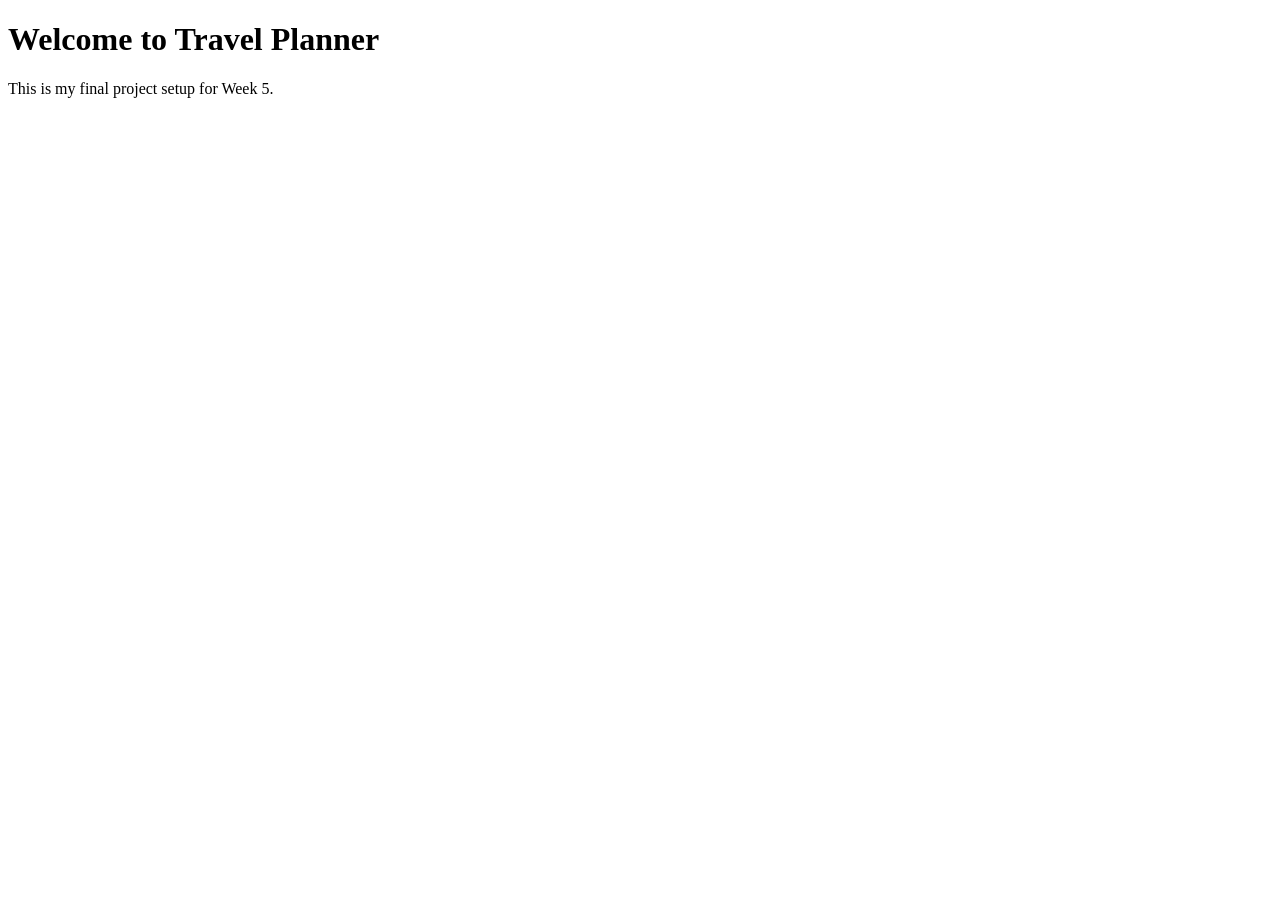
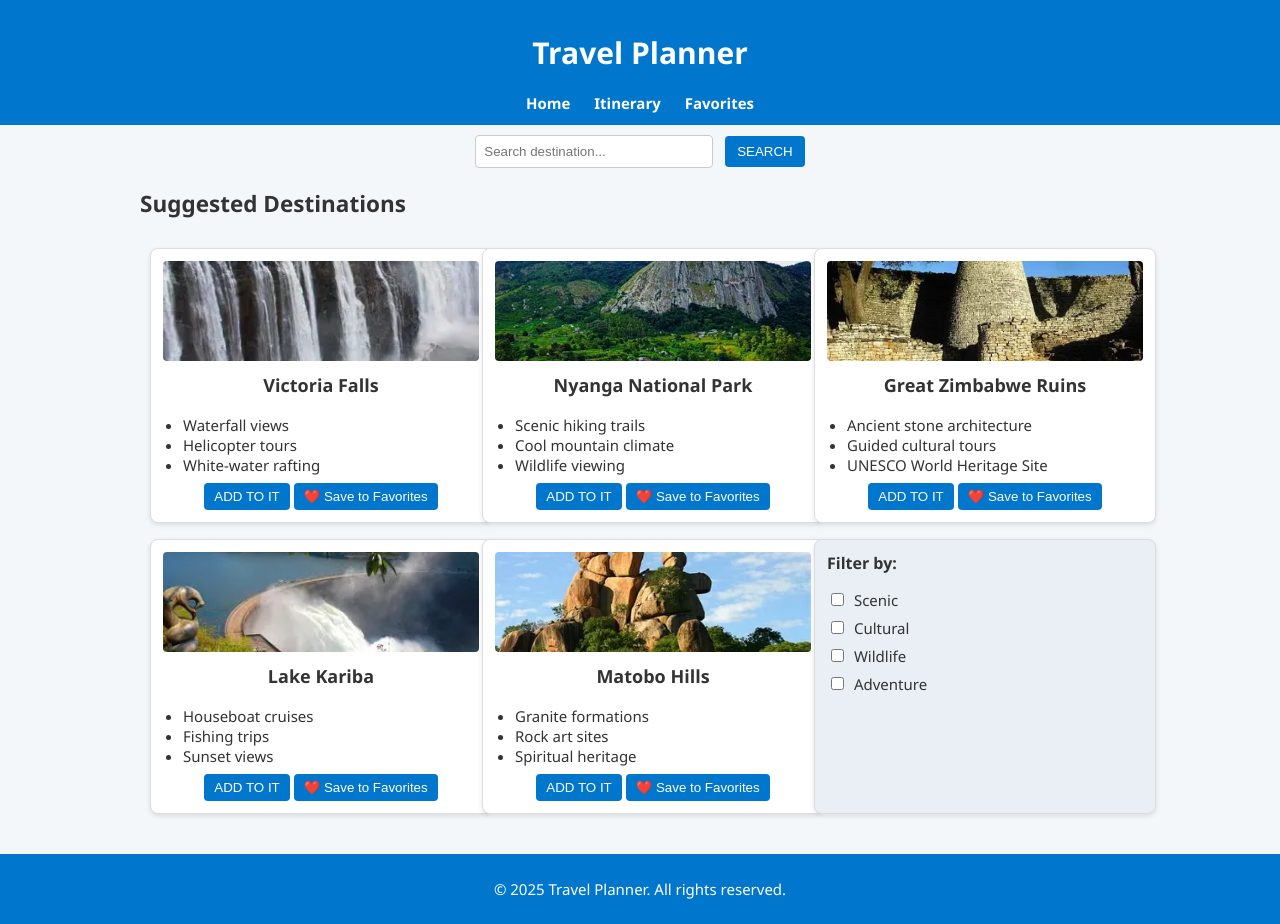
Before and after one commit to salemking22/travel-planner-finalle, a plain HTML site: page index.html in a window 1280 px wide. Before the commit the page ends 800 px from the top, so only its background shows below. Drawn offline with Linux system fonts and the light colour scheme.

Commit message:
W06 Final Project: Added search/filter logic, dynamic map markers, and favorites polish

```diff
--- a/index.html
+++ b/index.html
@@ -4,9 +4,108 @@
   <meta charset="UTF-8" />
   <meta name="viewport" content="width=device-width, initial-scale=1.0" />
   <title>Travel Planner</title>
+  <link rel="stylesheet" href="styles.css" />
 </head>
 <body>
-  <h1>Welcome to Travel Planner</h1>
-  <p>This is my final project setup for Week 5.</p>
+  <header>
+    <h1>Travel Planner</h1>
+    <nav>
+      <a href="index.html">Home</a>
+      <a href="itinerary.html">Itinerary</a>
+      <a href="favorites.html">Favorites</a>
+    </nav>
+  </header>
+
+  <main>
+    <section class="search-section">
+      <input type="text" id="searchInput" placeholder="Search destination..." />
+      <button onclick="searchDestination()">SEARCH</button>
+      <p id="searchMessage"></p>
+    </section>
+
+    <h2 class="section-title">Suggested Destinations</h2>
+
+    <section class="destination-grid">
+      <!-- Destination Card: Victoria Falls -->
+      <div class="card" data-tags="scenic adventure">
+        <img src="images/victoria-falls.jpg" alt="Victoria Falls" class="destination-image" />
+        <h3>Victoria Falls</h3>
+        <ul>
+          <li>Waterfall views</li>
+          <li>Helicopter tours</li>
+          <li>White-water rafting</li>
+        </ul>
+        <button onclick="addToItinerary('Victoria Falls')">ADD TO IT</button>
+        <button onclick="saveToFavorites('Victoria Falls')">❤️ Save to Favorites</button>
+      </div>
+
+      <!-- Destination Card: Nyanga -->
+      <div class="card" data-tags="scenic wildlife">
+        <img src="images/nyanga.jpg" alt="Nyanga National Park" class="destination-image" />
+        <h3>Nyanga National Park</h3>
+        <ul>
+          <li>Scenic hiking trails</li>
+          <li>Cool mountain climate</li>
+          <li>Wildlife viewing</li>
+        </ul>
+        <button onclick="addToItinerary('Nyanga National Park')">ADD TO IT</button>
+        <button onclick="saveToFavorites('Nyanga National Park')">❤️ Save to Favorites</button>
+      </div>
+
+      <!-- Destination Card: Great Zimbabwe -->
+      <div class="card" data-tags="historic cultural">
+        <img src="images/great-zimbabwe.jpg" alt="Great Zimbabwe Ruins" class="destination-image" />
+        <h3>Great Zimbabwe Ruins</h3>
+        <ul>
+          <li>Ancient stone architecture</li>
+          <li>Guided cultural tours</li>
+          <li>UNESCO World Heritage Site</li>
+        </ul>
+        <button onclick="addToItinerary('Great Zimbabwe Ruins')">ADD TO IT</button>
+        <button onclick="saveToFavorites('Great Zimbabwe Ruins')">❤️ Save to Favorites</button>
+      </div>
+
+      <!-- Destination Card: Lake Kariba -->
+      <div class="card" data-tags="scenic adventure">
+        <img src="images/lake-kariba.jpg" alt="Lake Kariba" class="destination-image" />
+        <h3>Lake Kariba</h3>
+        <ul>
+          <li>Houseboat cruises</li>
+          <li>Fishing trips</li>
+          <li>Sunset views</li>
+        </ul>
+        <button onclick="addToItinerary('Lake Kariba')">ADD TO IT</button>
+        <button onclick="saveToFavorites('Lake Kariba')">❤️ Save to Favorites</button>
+      </div>
+
+      <!-- Destination Card: Matobo Hills -->
+      <div class="card" data-tags="scenic cultural">
+        <img src="images/matobo-hills.jpg" alt="Matobo Hills" class="destination-image" />
+        <h3>Matobo Hills</h3>
+        <ul>
+          <li>Granite formations</li>
+          <li>Rock art sites</li>
+          <li>Spiritual heritage</li>
+        </ul>
+        <button onclick="addToItinerary('Matobo Hills')">ADD TO IT</button>
+        <button onclick="saveToFavorites('Matobo Hills')">❤️ Save to Favorites</button>
+      </div>
+
+      <!-- Filters Card -->
+      <div class="card filters-card">
+        <h3>Filter by:</h3>
+        <label><input type="checkbox" name="scenic" /> Scenic</label>
+        <label><input type="checkbox" name="cultural" /> Cultural</label>
+        <label><input type="checkbox" name="wildlife" /> Wildlife</label>
+        <label><input type="checkbox" name="adventure" /> Adventure</label>
+      </div>
+    </section>
+  </main>
+
+  <footer>
+    <p>&copy; 2025 Travel Planner. All rights reserved.</p>
+  </footer>
+
+  <script src="script.js"></script>
 </body>
 </html>
--- a/script.js
+++ b/script.js
@@ -0,0 +1,72 @@
+// Search functionality
+function searchDestination() {
+  const input = document.getElementById("searchInput").value.trim().toLowerCase();
+  let resultsDiv = document.getElementById("results");
+
+  if (!resultsDiv) {
+    resultsDiv = document.createElement("div");
+    resultsDiv.id = "results";
+    document.querySelector(".search-section").appendChild(resultsDiv);
+  }
+
+  const message = input
+    ? `Searching for travel info about <strong>${input}</strong>...`
+    : "Please enter a destination.";
+
+  resultsDiv.innerHTML = `<p>${message}</p>`;
+
+  // Get active filters
+  const activeFilters = Array.from(
+    document.querySelectorAll(".filters-card input[type='checkbox']:checked")
+  ).map(cb => cb.name.toLowerCase());
+
+  // Filter destination cards by search + tags
+  const cards = document.querySelectorAll(".card");
+  cards.forEach(card => {
+    const title = card.querySelector("h3")?.textContent.toLowerCase();
+    const tags = card.dataset.tags ? card.dataset.tags.toLowerCase().split(" ") : [];
+    const isFilterCard = card.classList.contains("filters-card");
+
+    const matchesSearch = !input || (title && title.includes(input));
+    const matchesFilter = activeFilters.length === 0 || activeFilters.some(f => tags.includes(f));
+
+    if (isFilterCard || (matchesSearch && matchesFilter)) {
+      card.style.display = "block";
+    } else {
+      card.style.display = "none";
+    }
+  });
+}
+
+// Add to Itinerary logic
+function addToItinerary(destination) {
+  let itinerary = JSON.parse(localStorage.getItem("itinerary")) || [];
+
+  if (!itinerary.includes(destination)) {
+    itinerary.push(destination);
+    localStorage.setItem("itinerary", JSON.stringify(itinerary));
+    alert(`✔️ "${destination}" added to your itinerary!`);
+  } else {
+    alert(`ℹ️ "${destination}" is already in your itinerary.`);
+  }
+}
+
+// Save to Favorites logic
+function saveToFavorites(destination) {
+  let favorites = JSON.parse(localStorage.getItem("favorites")) || [];
+
+  if (!favorites.includes(destination)) {
+    favorites.push(destination);
+    localStorage.setItem("favorites", JSON.stringify(favorites));
+    alert(`❤️ "${destination}" saved to favorites!`);
+  } else {
+    alert(`ℹ️ "${destination}" is already in your favorites.`);
+  }
+}
+
+// Filter checkbox tracking
+document.querySelectorAll(".filters-card input[type='checkbox']").forEach((checkbox) => {
+  checkbox.addEventListener("change", () => {
+    searchDestination(); // Re-run combined logic when filters change
+  });
+});
--- a/styles.css
+++ b/styles.css
@@ -0,0 +1,149 @@
+/* General Styles */
+body {
+  font-family: 'Segoe UI', Tahoma, Geneva, Verdana, sans-serif;
+  margin: 0;
+  padding: 0;
+  background-color: #f4f7fa;
+  color: #333;
+  font-size: 15px;
+}
+
+header {
+  background-color: #0077cc;
+  color: white;
+  padding: 12px;
+  text-align: center;
+}
+
+nav a {
+  margin: 0 10px;
+  color: white;
+  text-decoration: none;
+  font-weight: bold;
+}
+
+main {
+  max-width: 1000px;
+  margin: 0 auto;
+  padding: 10px;
+}
+
+/* Search Section */
+.search-section {
+  margin-bottom: 20px;
+  text-align: center;
+}
+
+.search-section input {
+  padding: 8px;
+  width: 220px;
+  margin-right: 8px;
+  border: 1px solid #ccc;
+  border-radius: 4px;
+}
+
+.search-section button {
+  padding: 8px 12px;
+  background-color: #0077cc;
+  color: white;
+  border: none;
+  border-radius: 4px;
+  cursor: pointer;
+}
+
+.search-section button:hover {
+  background-color: #005fa3;
+}
+
+/* Suggested Destinations */
+.suggested-section {
+  margin-bottom: 20px;
+}
+
+.destination-grid {
+  display: grid;
+  grid-template-columns: repeat(auto-fit, minmax(280px, 1fr));
+  gap: 16px;
+  padding: 10px;
+}
+
+/* Card Styling */
+.card {
+  background-color: white;
+  border: 1px solid #ddd;
+  padding: 12px;
+  border-radius: 8px;
+  box-shadow: 0 2px 5px rgba(0, 0, 0, 0.1);
+  text-align: center;
+  width: 100%;
+  max-width: 320px;
+}
+
+/* Updated image styling */
+.destination-image {
+  width: 100%;
+  height: 100px;
+  object-fit: cover;
+  border-radius: 4px;
+  margin-bottom: 8px;
+}
+
+.card h3 {
+  margin-top: 0;
+  font-size: 18px;
+}
+
+.card ul {
+  list-style-type: disc;
+  padding-left: 20px;
+  text-align: left;
+  margin: 0;
+}
+
+.card button {
+  margin-top: 8px;
+  padding: 6px 10px;
+  background-color: #0077cc;
+  color: white;
+  border: none;
+  border-radius: 4px;
+  cursor: pointer;
+}
+
+.card button:hover {
+  background-color: #005fa3;
+}
+
+/* Filters Card */
+.filters-card {
+  background-color: #e9eff5;
+  text-align: left;
+  padding: 12px;
+  border-radius: 8px;
+  border: 1px solid #ddd;
+  box-shadow: 0 2px 5px rgba(0, 0, 0, 0.1);
+}
+
+.filters-card h3 {
+  margin-top: 0;
+  font-size: 16px;
+}
+
+.filters-card label {
+  display: block;
+  margin-bottom: 8px;
+  font-weight: 500;
+}
+
+.filters-card input[type="checkbox"] {
+  margin-right: 6px;
+}
+
+/* Footer */
+footer {
+  background-color: #0077cc;
+  color: white;
+  text-align: center;
+  padding: 10px;
+  margin-top: 20px;
+}
```
Also changed, not shown: favorites.html (added, +63 -0 lines), itinerary.html (added, +130 -0 lines), images/great-zimbabwe.jpg (added), images/hwange.jpg (added), images/lake-kariba.jpg (added), images/matobo-hills.jpg (added), images/nyanga.jpg (added), images/victoria-falls.jpg (added).
